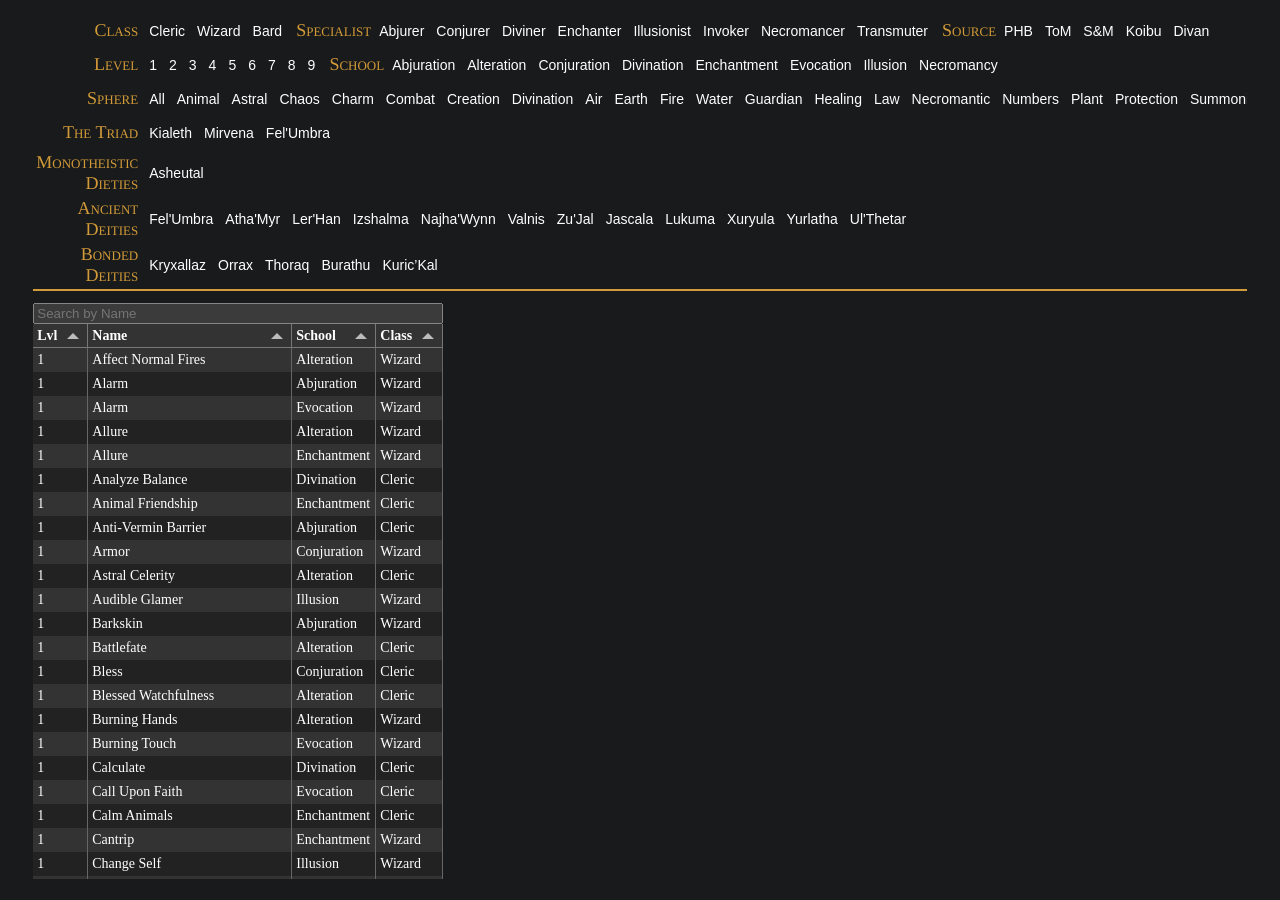
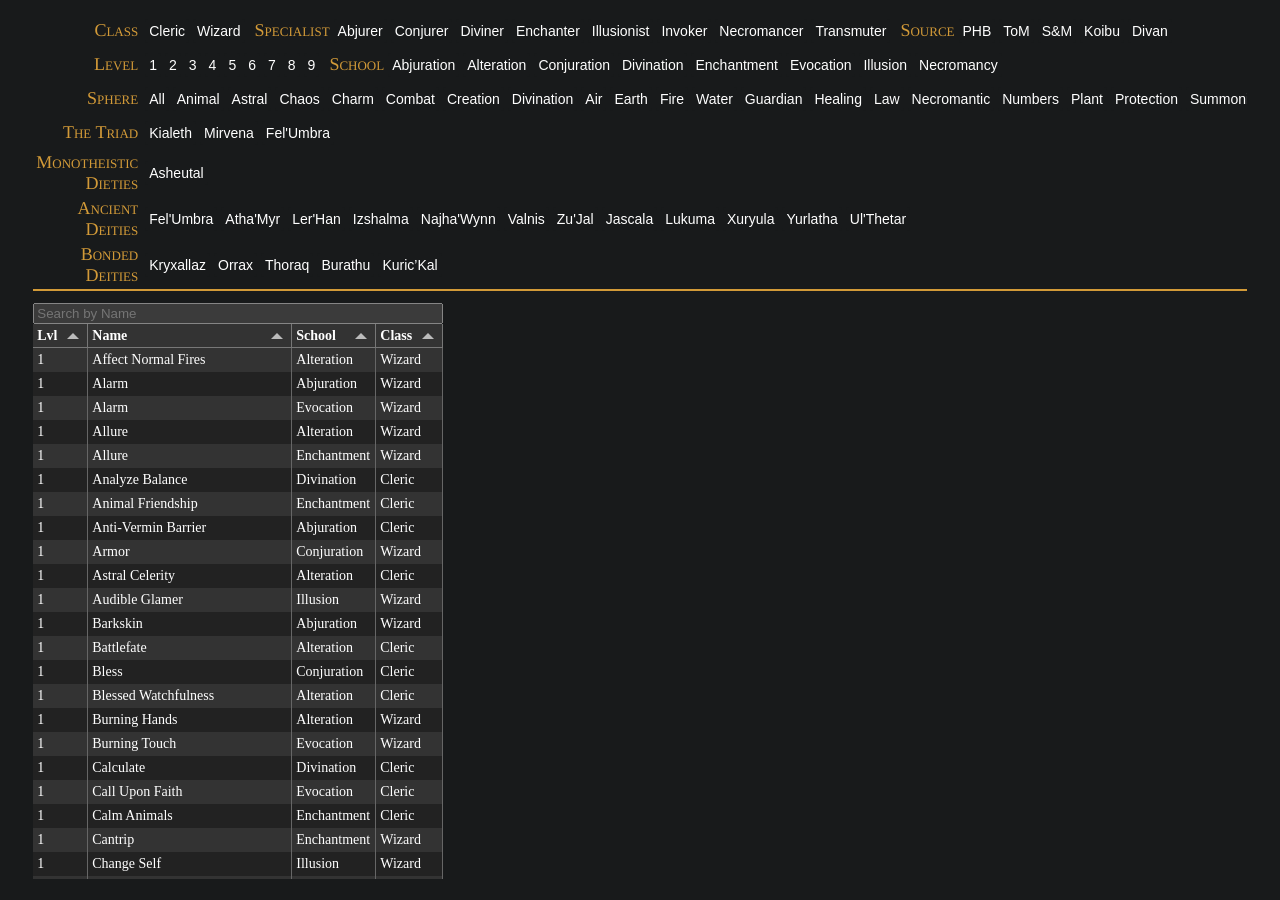
Before and after one commit to FreeTheSlave/2eSpells, a plain HTML site: page index.html in a window 1280 px wide. Drawn offline with Linux system fonts and the light colour scheme.

Commit message:
Update index.html

```diff
--- a/index.html
+++ b/index.html
@@ -20,7 +20,6 @@
                                             <tr>
                                                 <td><button class="styledButton classButton" id="Cleric">Cleric</button></td>
                                                 <td><button class="styledButton classButton" id="Wizard">Wizard</button></td>
-                                                <td><button class="styledButton classButton" id="Bard">Bard</button></td>
                                             </tr>
                                         </tbody>
                                     </table>
```
